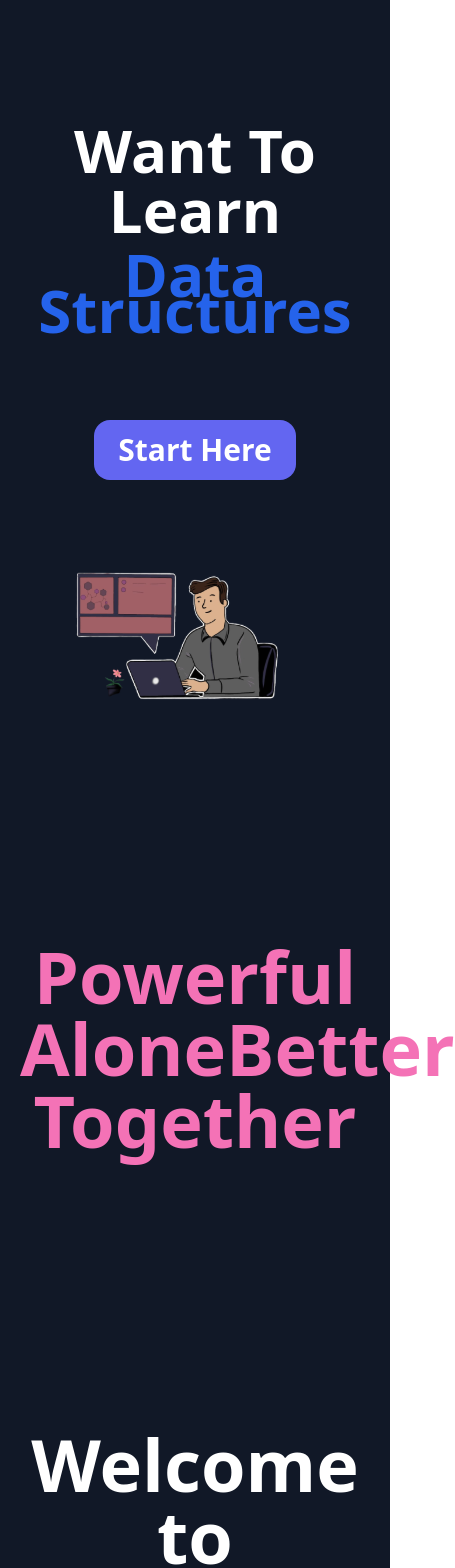
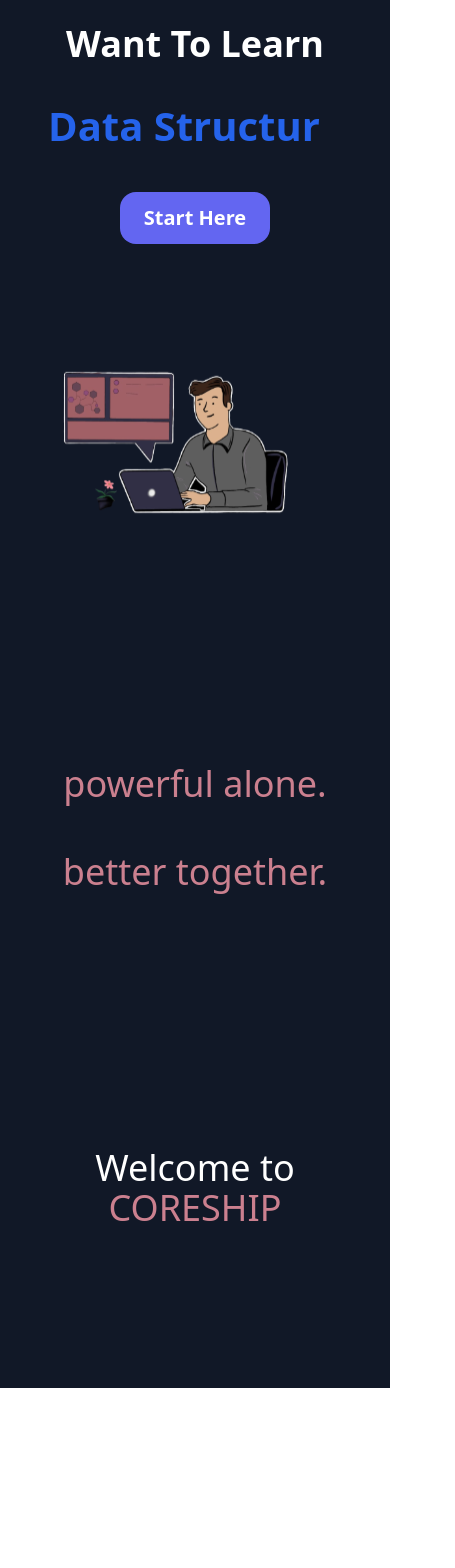
Before and after one commit to anubhav-aryan/coreship, a Next.js app: page /Components/Uncommon/Herosection in a window 390 px wide. Shown: the top 1568 px of the page, 455 px wide, since content can reach past the window. After the commit the page ends 1388 px from the top, so only its background shows below. Built offline with nearby package versions, Linux system fonts and the light colour scheme.

Commit message:
fix: added responsiveness to home

```diff
--- a/src/pages/Components/Uncommon/Animationone.tsx
+++ b/src/pages/Components/Uncommon/Animationone.tsx
@@ -3,14 +3,14 @@
 
 const animationone = () => {
   return (
-    <div className='text-blue-600 text-3xl font-bold'>
+    <div className='text-blue-600 text-xl md:text-2xl lg:text-3xl font-bold'>
       <TypeAnimation
       sequence={[
         'Web Development',
         1000,
         'Cloud Computing',
         1000,
-        'Data Structures and Algorithm',
+        'Data Structures and Algorithms',
         1000,
         'VLSI',
         1000
--- a/src/pages/Components/Uncommon/Coursessection.tsx
+++ b/src/pages/Components/Uncommon/Coursessection.tsx
@@ -9,8 +9,8 @@
       <section className="text-gray-400 bg-gray-900 body-font">
         <div className="container px-5 py-24 mx-auto">
           <div className="flex flex-col text-center w-full mb-20">
-            <h1 className="text-5xl font-bold mb-4 text-white">
-              Learn New Technology{" "}
+            <h1 className="text-3xl md:text-4xl lg:text-6xl font-semibold mb-4 text-white">
+             Learn New Technology{" "}
             </h1>
           </div>
           <div className="flex flex-wrap -m-4">
--- a/src/pages/Components/Uncommon/Covered.tsx
+++ b/src/pages/Components/Uncommon/Covered.tsx
@@ -5,13 +5,13 @@
     <div>
       <section className="text-gray-400 bg-gray-900 body-font pb-40">
         <div className="container px-5 py-24 mx-auto border-solid border-white border-2 rounded-3xl ">
-          <h1 className="text-7xl font-extrabold text-center text-white mb-10">
+          <h1 className="text-3xl md:text-5xl lg:text-7xl font-extrabold text-center text-white mb-10">
             We have got you
           </h1>
-          <p className="text-7xl font-extrabold text-center text-purple-500 mt-0 mb-20">
+          <p className="text-3xl md:text-5xl lg:text-7xl font-extrabold text-center text-purple-500 mt-0 mb-20">
             covered
           </p>
-          <p className="text-5xl font-extrabold text-center text-white mt-0 mb-20">
+          <p className="text-3xl md:text-5xl lg:text-7xl font-extrabold text-center text-white mt-0 mb-20">
             no matter where you are.
           </p>
         </div>
--- a/src/pages/Components/Uncommon/Features.tsx
+++ b/src/pages/Components/Uncommon/Features.tsx
@@ -7,13 +7,13 @@
   return (
     <div className="flex flex-col items-center bg-gray-900 text-white py-16">
       {/* First Rectangle */}
-      <div className="flex justify-start bg-[#d9d9d9] rounded-[25px] w-[40%] py-8 px-4 mb-8 ">
+      <div className="flex justify-start bg-[#d9d9d9] rounded-[25px] w-[90%] md:w-[70%] lg:w-[40%] py-8 px-4 mb-8 ">
         <div className="w-1/2 pr-8">
           <img src="/featureone.svg" alt="Feature 1" className="w-full h-auto" />
         </div>
         <div className="w-1/2 flex flex-col justify-center">
-          <h2 className="text-3xl font-bold text-blue-900 mb-4 "><span className='text-pink-300'>Hands-on</span> Training</h2>
-          <p className="text-xl font-bold text-gray-800">
+          <h2 className="text-xl md:text-2xl lg:text-3xl font-bold text-blue-900 mb-2 md:mb-4 "><span className='text-pink-300'>Hands-on</span> Training</h2>
+          <p className="text-sm md:text-lg lg:text-xl font-bold text-gray-800">
           You will acquire the knowledge of
           industry working and experience
           to work in different industries.
@@ -25,10 +25,10 @@
       </div>
 
       {/* Second Rectangle */}
-      <div className="flex bg-[#d9d9d9] rounded-[25px] w-[40%] py-8 px-4 mb-8 justify-center">
+      <div className="flex bg-[#d9d9d9] rounded-[25px] w-[90%] md:w-[70%] lg:w-[40%] py-8 px-4 mb-8 justify-center">
        <div className="w-1/2 flex flex-col justify-center">
-          <h2 className="text-3xl text-pink-300 text-center font-bold mb-4">Guided Porjects and Assignments</h2>
-          <p className="text-xl font-bold text-center text-gray-800">
+          <h2 className="text-xl md:text-2xl lg:text-3xl text-pink-300 text-center font-bold mb-4">Guided Porjects and Assignments</h2>
+          <p className="text-sm md:text-lg lg:text-xl font-bold text-center text-gray-800">
             For you to understand the value of teamwork and how the corporate world works.
           </p>
         </div>
@@ -42,14 +42,14 @@
       </div>
 
       {/* Third Rectangle */}
-      <div className="flex bg-[#d9d9d9] rounded-[25px] w-[40%] py-8 px-4 justify-start">
+      <div className="flex bg-[#d9d9d9] rounded-[25px] w-[90%] md:w-[70%] lg:w-[40%] py-8 px-4 justify-start">
         <div className="w-1/2 pr-8">
           <img src="/featurethree.svg" alt="Feature 3" className="w-full h-auto" />
         </div>
         <div className="w-1/2 flex flex-col justify-center">
-          <h2 className="text-3xl text-center text-pink-300 font-bold mb-12">
+          <h2 className="text-xl md:text-2xl lg:text-3xl text-center text-pink-300 font-bold mb-12">
           Certificate of Completion</h2>
-          <p className="text-xl text-center font-bold text-gray-800 mt-12">
+          <p className="text-sm md:text-lg lg:text-xl text-center font-bold text-gray-800 mt-12">
           To add 5 stars to your resume.
           </p>
         </div>
--- a/src/pages/Components/Uncommon/Herosection.tsx
+++ b/src/pages/Components/Uncommon/Herosection.tsx
@@ -6,36 +6,37 @@
   return (
     <div>
       <section className="text-gray-400 bg-gray-900 body-font py-6">
-        <div className="container mx-auto flex px-5 py-24 md:flex-row flex-col items-center">
+        <div className="container mx-auto flex flex-col md:flex-row items-center">
           <div className="lg:flex-grow md:w-1/2 lg:pr-24 md:pr-16 flex flex-col md:items-start md:text-left mb-16 md:mb-0 items-center text-center">
-            <h1 className="text-6xl mb-4  text-white font-extrabold">
+            <h1 className="text-4xl md:text-5xl lg:text-6xl mb-12  text-white font-extrabold">
               Want To Learn
             </h1>
             <Animationone />
             <div className="flex justify-center pt-11">
-              <button className="inline-flex text-white font-bold text-3xl bg-indigo-500 border-0 py-3 px-6 focus:outline-none hover:bg-indigo-600 rounded-2xl">
+              <button className="inline-flex text-white font-bold text-xl md:text-2xl lg:text-3xl bg-indigo-500 border-0 py-3 px-6 mb-8 focus:outline-none hover:bg-indigo-600 rounded-2xl">
                 Start Here
               </button>
             </div>
           </div>
-          <div className="lg:max-w-lg lg:w-full md:w-1/2 w-5/6">
-            <Image src="/brand.svg" alt="hero" width={500} height={500} />
+          <div className="lg:max-w-lg lg:w-full md:w-1/2 w-5/6 h-56">
+            <Image src="/brand.svg" alt="hero" width={800} height={800} />
           </div>
         </div>
       </section>
-      <section className="text-gray-400 bg-gray-900 body-font">
+      <section className="text-gray-400 bg-gray-900 body-font ">
         <div className="container px-5 py-24 mx-auto">
-          <h1 className="text-7xl font-extrabold text-center text-pink-400 mb-20">
-            Powerful Alone
-            <br className="hidden sm:block" />
-            Better Together
+          <h1 className="text-4xl md:text-6xl lg:text-7xlfont-bold text-center text-[#cb808f] mt-20 mb-20">
+            powerful alone.
+            <p className="sm:block mt-12" >
+            better together.
+            </p>
           </h1>
         </div>
       </section>
       <section className="text-gray-400 bg-gray-900 body-font">
-        <div className="container px-5 py-24 mx-auto">
-          <h1 className="text-7xl font-extrabold text-center text-white mb-20">
-            Welcome to Coreship
+        <div className="container px-5 py-20 mx-auto">
+          <h1 className="text-4xl md:text-6xl lg:text-7xlfont-extrabold text-center text-white mb-20">
+            Welcome to <span className='text-[#cb808f]'>CORESHIP </span>
           </h1>
         </div>
       </section>
--- a/src/pages/Components/Uncommon/Stats.tsx
+++ b/src/pages/Components/Uncommon/Stats.tsx
@@ -6,41 +6,41 @@
       <section className="text-gray-400 bg-gray-900 body-font">
         <div className="container px-5 py-24 mx-auto">
           <div className="flex flex-col text-center w-full mb-20">
-            <h1 className="sm:text-6xl font-bold text-2xl mb-4 text-white">
+            <h1 className="text-3xl md:text-4xl lg:text-6xl font-bold text-2xl mb-4 text-white">
               Our numbers speak for themselves
             </h1>
           </div>
           <div className="flex flex-wrap -m-4 text-center">
             <div className="p-4 md:w-1/4 sm:w-1/2 w-full">
               <div className="border-2 border-gray-800 px-4 py-6 rounded-lg">
-                <h2 className="text-6xl text-pink-600 font-extrabold">
+                <h2 className="text-3xl md:text-4xl lg:text-6xl text-pink-600 font-extrabold">
                   500+
                 </h2>
-                <p className="leading-relaxed font-bold text-5xl">Students</p>
+                <p className="leading-relaxed font-bold text-3xl md:text-2xl lg:text-6xl">Students</p>
               </div>
             </div>
             <div className="p-4 md:w-1/4 sm:w-1/2 w-full">
               <div className="border-2 border-gray-800 px-4 py-6 rounded-lg">
-                <h2 className="text-6xl text-pink-600 font-extrabold">
+                <h2 className="text-3xl md:text-4xl lg:text-6xl text-pink-600 font-extrabold">
                   10+
                 </h2>
-                <p className="leading-relaxed font-bold text-5xl">Mentors</p>
+                <p className="leading-relaxed font-bold text-3xl md:text-2xl lg:text-6xl">Mentors</p>
               </div>
             </div>
             <div className="p-4 md:w-1/4 sm:w-1/2 w-full">
               <div className="border-2 border-gray-800 px-4 py-6 rounded-lg">
-                <h2 className="text-6xl text-pink-600 font-extrabold">
+                <h2 className="text-3xl md:text-4xl lg:text-6xl text-pink-600 font-extrabold">
                   400+
                 </h2>
-                <p className="leading-relaxed font-bold text-5xl">Internships</p>
+                <p className="leading-relaxed font-bold text-3xl md:text-2xl lg:text-6xl">Internships</p>
               </div>
             </div>
             <div className="p-4 md:w-1/4 sm:w-1/2 w-full">
               <div className="border-2 border-gray-800 px-4 py-6 rounded-lg">
-                <h2 className="text-6xl text-pink-600 font-extrabold">
+                <h2 className="text-3xl md:text-4xl lg:text-6xl text-pink-600 font-extrabold">
                   6+
                 </h2>
-                <p className="leading-relaxed font-bold text-5xl">Bootcamp</p>
+                <p className="leading-relaxed font-bold text-3xl md:text-2xl lg:text-6xl">Bootcamps</p>
               </div>
             </div>
           </div>
```
Also changed, not shown: 1 other file (tests, documents, lock files or other folders).
